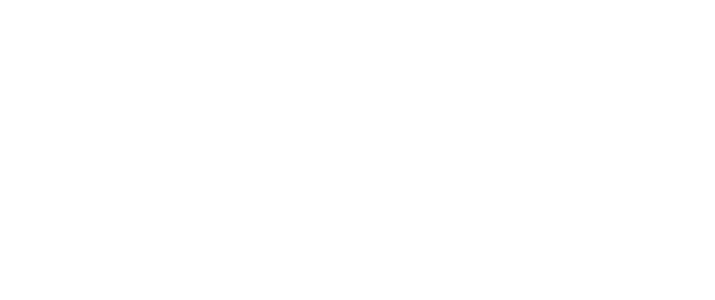
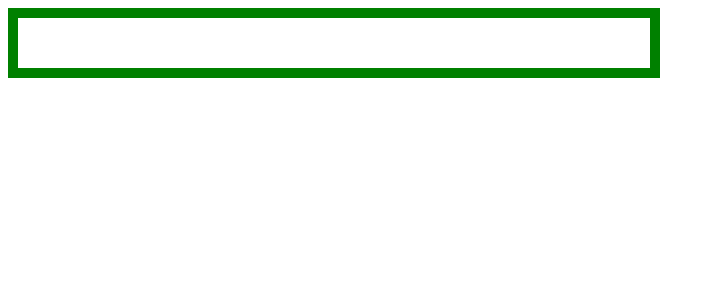
Before and after one commit to syed-45/baby-names-react, a React (Create React App) app: page / in a window 1280 px wide. Shown: the top 300 px of the page, without its empty margins (0-715 px from the left). Built offline with nearby package versions, Linux system fonts and the light colour scheme; the HTML template or start-up script is replaced by a standard one.

Commit message:
divided into components

```diff
--- a/src/App.tsx
+++ b/src/App.tsx
@@ -1,20 +1,11 @@
-import babyNames from './baby-names.json'
 
-
-babyNames.sort(function(a, b) {
-  const textA = a.name.toUpperCase();
-  const textB = b.name.toUpperCase();
-return (textA < textB) ? -1 : (textA > textB) ? 1 : 0;
-})
-
-for (let i = 0; i < 10; i++) {
-  console.log(babyNames[i].name)
-}
 
 
 function App(): JSX.Element {
   return (
-    <></>
+    <main style={{border: '10px green solid', width:'50%', height:'50px', display:'flex', justifyContent:'center'}}>
+      {/* <namesBlock/> */}
+    </main>
   )
 }
 
```
Also changed, not shown: src/Components/namesBlock.tsx (added, +22 -0 lines).
